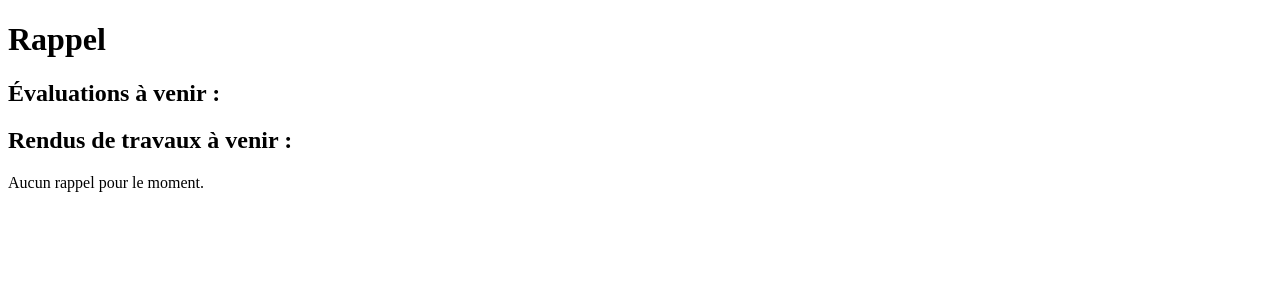
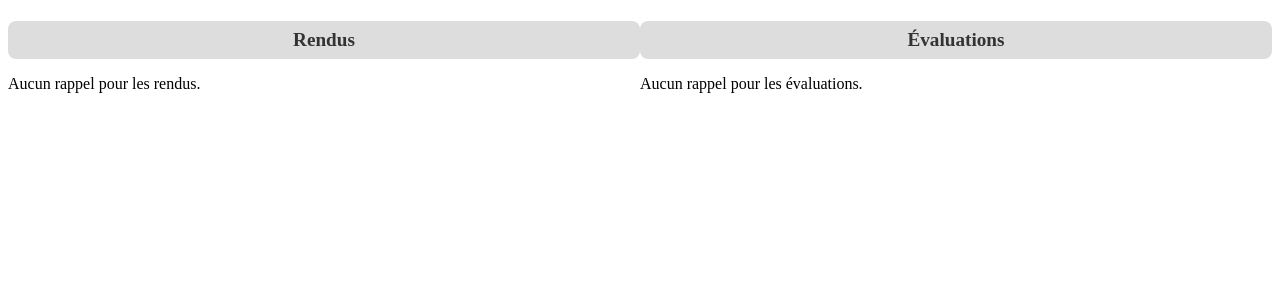
Before and after one commit to Flaviant3/sae301, a Symfony app: template templates/rappel/index.html.twig in a window 1280 px wide. Shown: the top 300 px of the page. Run offline with Twig, Linux system fonts and the light colour scheme; the template is opened without the code that fills it, so the values that code supplies are empty; some libraries are stand-ins or nearby versions.

Commit message:
rappel.php finished for proto

```diff
--- a/templates/rappel/index.html.twig
+++ b/templates/rappel/index.html.twig
@@ -4,27 +4,189 @@
 {% block title %}Rappel{% endblock %}
 
 {% block body %}
-    <h1>Rappel</h1>
+    <style>
+        .reminder-container {
+            display: flex;
+            justify-content: space-between;
+            margin-top: 20px;
+        }
 
-    {# Rappels pour les évaluations #}
-    <h2>Évaluations à venir :</h2>
-    {% for evaluation in upcomingEvaluations %}
-        <div>
-            <p>{{ evaluation.title }}</p>
-            <p>Date : {{ evaluation.date|date('Y-m-d') }}</p>
+        .reminder-column {
+            flex: 1;
+        }
+
+        .reminder {
+            background-color: #f8f8f8;
+            padding: 10px;
+            margin-top: 10px;
+            border-radius: 8px;
+            width: 80%;
+            margin-left: 10%;
+            cursor: pointer;
+            transition: background-color 0.3s;
+        }
+
+        .reminder:hover {
+            background-color: #e0e0e0;
+        }
+
+        .reminder-submission {
+            border: 2px solid #ccc;
+        }
+
+        .reminder-evaluation {
+            border: 2px solid #ccc;
+        }
+
+        .column-title-container {
+            background-color: #ddd;
+            padding: 8px;
+            border-radius: 8px;
+            text-align: center;
+            margin-bottom: 10px;
+        }
+
+        .column-title {
+            margin: 0;
+            font-size: 1.2em;
+            color: #333;
+        }
+
+        /* Style de la boîte de dialogue modale (pop-up) */
+        .modal {
+            position: fixed;
+            top: 0;
+            left: 0;
+            width: 100%;
+            height: 100%;
+            background-color: rgba(0, 0, 0, 0.5);
+            display: flex;
+            justify-content: center;
+            align-items: center;
+            z-index: 1000;
+        }
+
+        .popup-content {
+            background-color: #fff;
+            padding: 20px;
+            border-radius: 8px;
+            width: 80%;
+            max-width: 600px;
+        }
+
+        .popup-title {
+            font-size: 1.5em;
+            color: #333;
+            margin-bottom: 10px;
+        }
+
+        .popup-description {
+            color: #666;
+            margin-bottom: 20px;
+        }
+
+        .popup-date {
+            color: #777;
+            margin-bottom: 10px;
+        }
+
+        .popup-buttons {
+            display: flex;
+            justify-content: space-between;
+            align-items: center;
+        }
+
+        .popup-button {
+            background-color: #4CAF50;
+            color: #fff;
+            padding: 10px;
+            border: none;
+            border-radius: 5px;
+            cursor: pointer;
+            transition: background-color 0.3s;
+        }
+
+        .popup-button:hover {
+            background-color: #45a049;
+        }
+    </style>
+
+    <script>
+        document.addEventListener('DOMContentLoaded', function () {
+            const reminders = document.querySelectorAll('.reminder');
+
+            reminders.forEach(function (element) {
+                element.addEventListener('click', function () {
+                    const title = element.querySelector('p:first-child').textContent;
+                    const date = element.querySelector('p:nth-child(2)').textContent;
+                    const description = element.dataset.description;
+
+                    // Créer une boîte de dialogue modale (pop-up)
+                    const modal = document.createElement('div');
+                    modal.classList.add('modal');
+
+                    // Contenu de la pop-up
+                    const popupContent = document.createElement('div');
+                    popupContent.classList.add('popup-content');
+                    popupContent.innerHTML = `
+                        <h2 class="popup-title">${title}</h2>
+                        <p class="popup-description">${description}</p>
+                        <p class="popup-date">Date : ${date}</p>
+                        <div class="popup-buttons">
+                            <button class="popup-button" onclick="closeModal()">Fermer</button>
+                            <button class="popup-button">Collaborer</button>
+                            <button class="popup-button">Partager</button>
+                        </div>
+                    `;
+
+                    modal.appendChild(popupContent);
+
+                    document.body.appendChild(modal);
+
+                    // Fonction pour fermer la pop-up
+                    window.closeModal = function () {
+                        document.body.removeChild(modal);
+                    };
+                });
+            });
+        });
+    </script>
+
+    <h1></h1>
+
+    <div class="reminder-container">
+        {# Rappels pour les rendus de travaux #}
+        <div class="reminder-column">
+            <div class="column-title-container">
+                <h2 class="column-title">Rendus</h2>
+            </div>
+            {% for submission in upcomingSubmissions %}
+                <div class="reminder reminder-submission" data-description="{{ submission.description }}">
+                    <p>{{ submission.title }}</p>
+                    <p>Date limite : {{ submission.deadline|date('Y-m-d') }}</p>
+                </div>
+            {% endfor %}
+
+            {% if not upcomingSubmissions %}
+                <p>Aucun rappel pour les rendus.</p>
+            {% endif %}
         </div>
-    {% endfor %}
 
-    {# Rappels pour les rendus de travaux #}
-    <h2>Rendus de travaux à venir :</h2>
-    {% for submission in upcomingSubmissions %}
-        <div>
-            <p>{{ submission.title }}</p>
-            <p>Date limite : {{ submission.deadline|date('Y-m-d') }}</p>
+        {# Rappels pour les évaluations #}
+        <div class="reminder-column">
+            <div class="column-title-container">
+                <h2 class="column-title">Évaluations</h2>
+            </div>
+            {% for evaluation in upcomingEvaluations %}
+                <div class="reminder reminder-evaluation" data-description="{{ evaluation.description }}">
+                    <p>{{ evaluation.title }}</p>
+                    <p>Date : {{ evaluation.date|date('Y-m-d') }}</p>
+                </div>
+            {% endfor %}
+
+            {% if not upcomingEvaluations %}
+                <p>Aucun rappel pour les évaluations.</p>
+            {% endif %}
         </div>
-    {% endfor %}
-
-    {% if not upcomingEvaluations and not upcomingSubmissions %}
-        <p>Aucun rappel pour le moment.</p>
-    {% endif %}
+    </div>
 {% endblock %}
```
Also changed, not shown: src/Controller/RappelController.php (+4 -4 lines).
